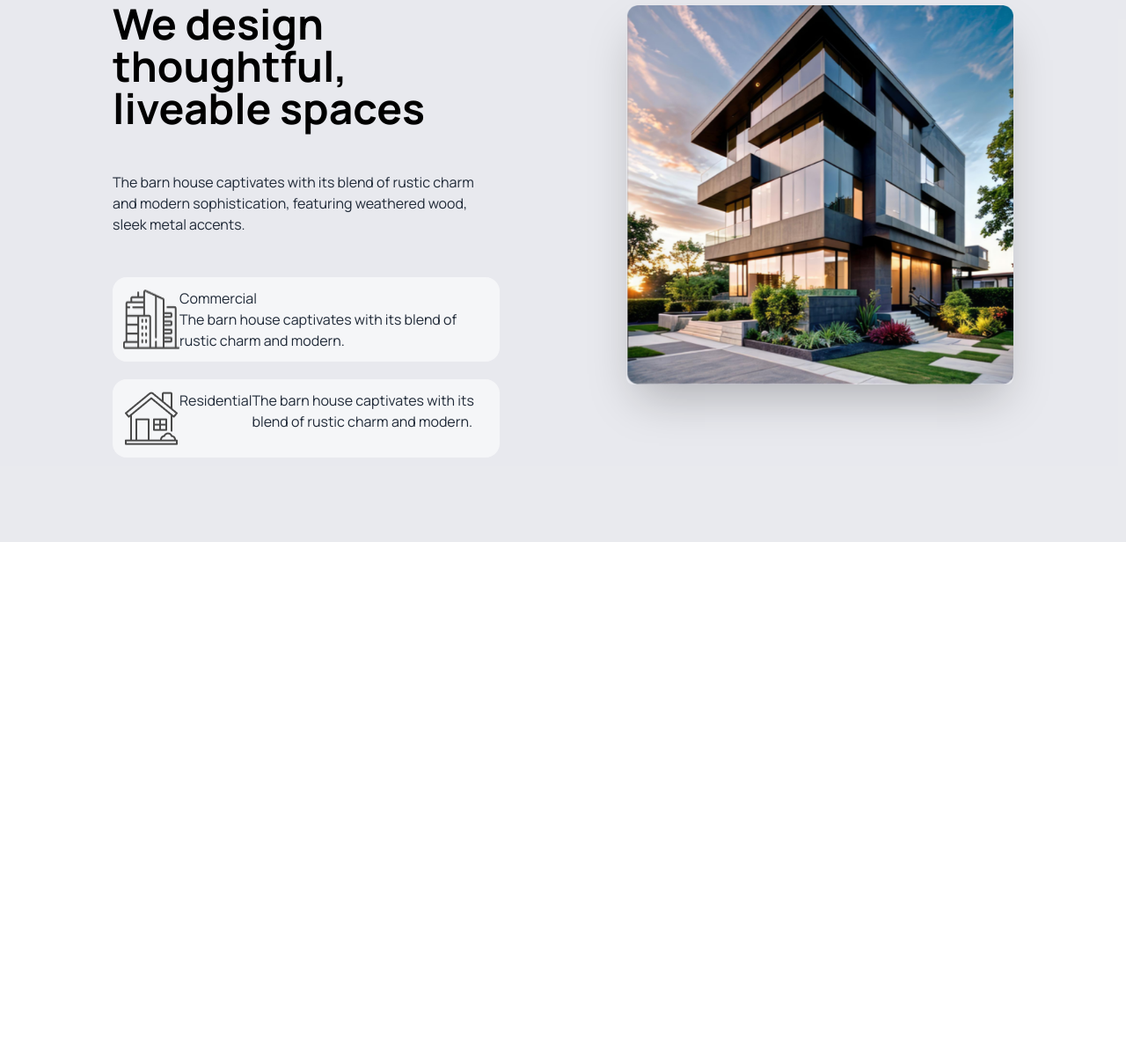
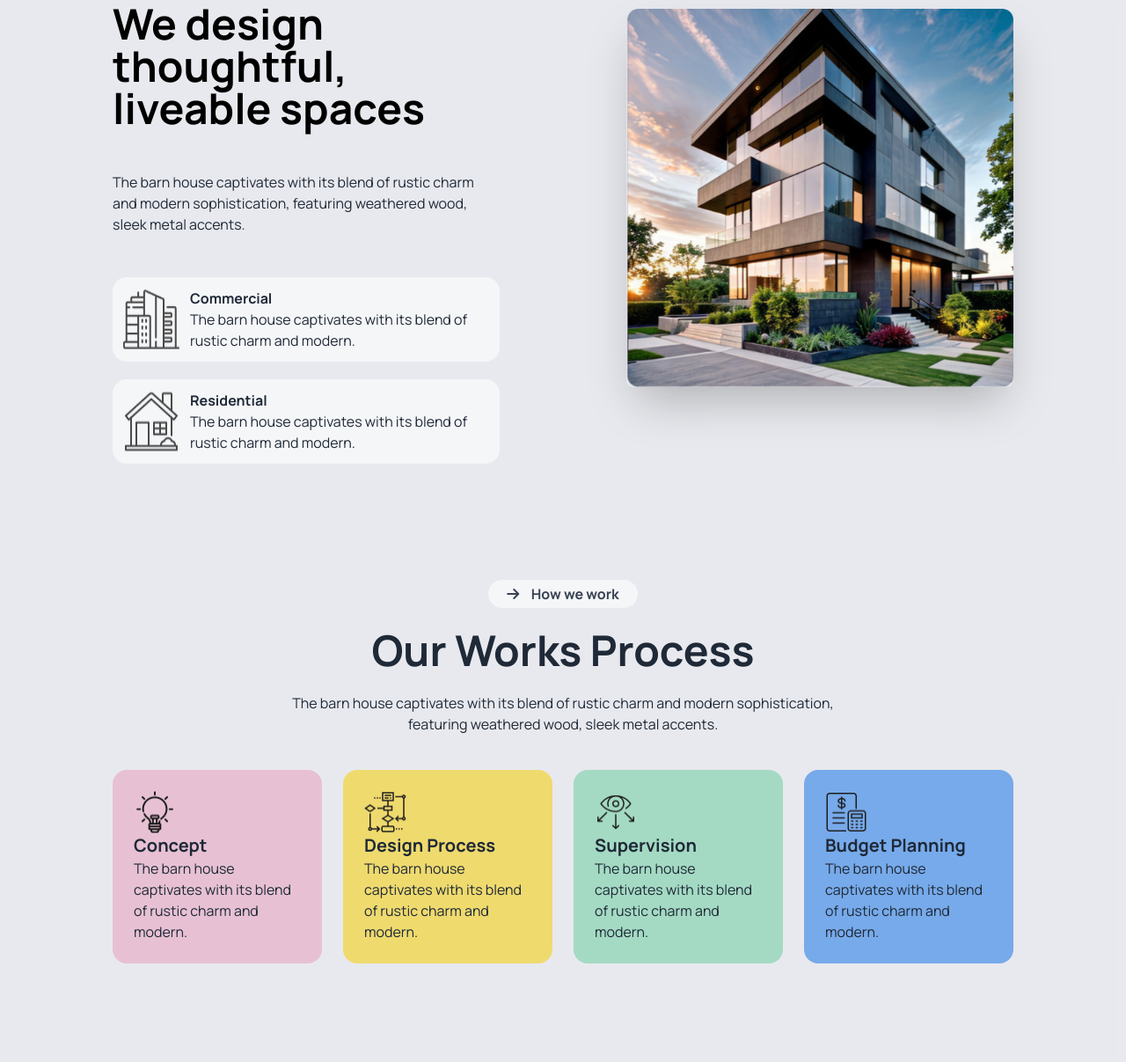
Before and after one commit to Nasrul-Rafi/Rinterio-Website-A3, a plain HTML site: page index.html in a window 1280 px wide. Shown: the part 995-2202 px from the top of the page at 88% size. Before the commit the page ends 1611 px from the top, so only its background shows below. Drawn offline with nearby package versions, Linux system fonts and the light colour scheme.

Commit message:
added how we work section

```diff
--- a/index.html
+++ b/index.html
@@ -106,17 +106,19 @@
                     <br>
                     <div class="space-y-5">
                         <div class="flex bg-white/60 p-3 rounded-2xl">
-                            <img src="assets/commercial.png" alt="">
+                            <img class="mr-3" src="assets/commercial.png" alt="">
                             <div>
-                                <h4>Commercial</h4>
+                                <h4 class="font-bold">Commercial</h4>
                                 <p>The barn house captivates with its blend of rustic charm and modern.</p>
 
                             </div>
                         </div>
                         <div class="flex bg-white/60 p-3 rounded-2xl">
-                            <img src="assets/residential.png" alt="">
-                            <h4>Residential</h4>
+                            <img class="mr-3" src="assets/residential.png" alt="">
+                            <div>
+                            <h4 class="font-bold">Residential</h4>
                             <p>The barn house captivates with its blend of rustic charm and modern.</p>
+                            </div>
                         </div>
                     </div>
                   </div>
@@ -129,6 +131,44 @@
               </div>
         </section>
 
+        <section class="md:px-32 md:pb-28  px-5 pt-9 pb-10 bg-gray-200/80 w-full ">
+            <div class="flex justify-evenly items-center text-gray-700 bg-white/60 w-3/5 md:w-1/6 px-4 py-1 rounded-3xl  mx-auto">
+                <i class="fa-solid fa-arrow-right mr-2"></i>
+                <p class="font-bold">How we work</p>
+            </div>
+            <br>
+            <h1 class="text-5xl font-bold text-center">Our Works Process</h1>
+            <br>
+            <p class="text-center">The barn house captivates with its blend of rustic charm and modern sophistication,<br> featuring weathered wood, sleek metal accents.</p>
+            <br>
+
+            <div class="grid grid-cols-1 lg:grid-cols-4 gap-6 mt-4">
+                    <div class="card bg-[#E7C1D3] p-6 rounded-2xl">
+                      <img class="w-12 h-12" src="assets/concept.png" alt="">
+                      <h2 class="card-title font-bold">Concept</h2>
+                      <p>The barn house captivates with its blend of rustic charm and modern.</p>
+                    </div>
+                    <div class="card bg-[#EFDA6E] p-6 rounded-2xl">
+                        <img class="w-12 h-12" src="assets/flow-chart.png" alt="">
+                        <h2 class="card-title font-bold">Design Process</h2>
+                        <p>The barn house captivates with its blend of rustic charm and modern.</p>
+                      </div>
+                    <div class="card bg-[#A4DAC3] p-6 rounded-2xl">
+                        <img class="w-12 h-12" src="assets/vision.png" alt="">
+                        <h2 class="card-title font-bold">Supervision</h2>
+                        <p>The barn house captivates with its blend of rustic charm and modern.</p>
+                    </div>
+                    <div class="card bg-[#77AAEA] p-6 rounded-2xl">
+                        <img class="w-12 h-12" src="assets/budget-planning.png" alt="">
+                        <h2 class="card-title font-bold">Budget Planning</h2>
+                        <p>The barn house captivates with its blend of rustic charm and modern.</p>
+                      </div>
+                  </div>
+            </div>
+
+
+        </section>
+
     </main>
 
     <footer>
```
